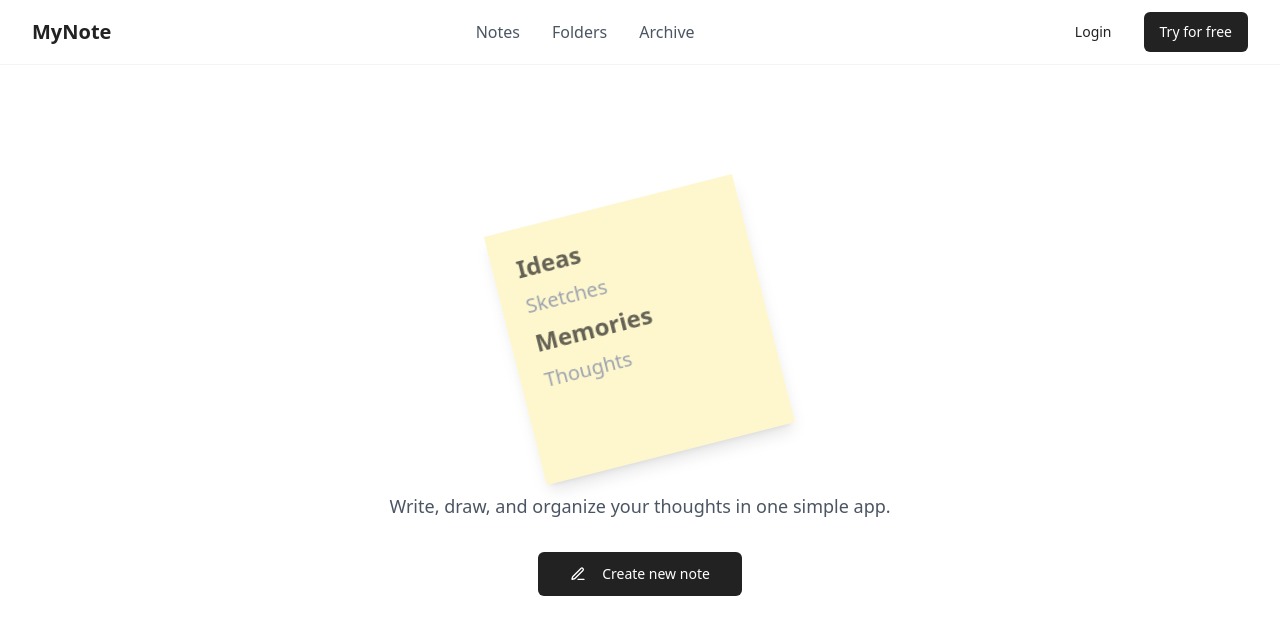
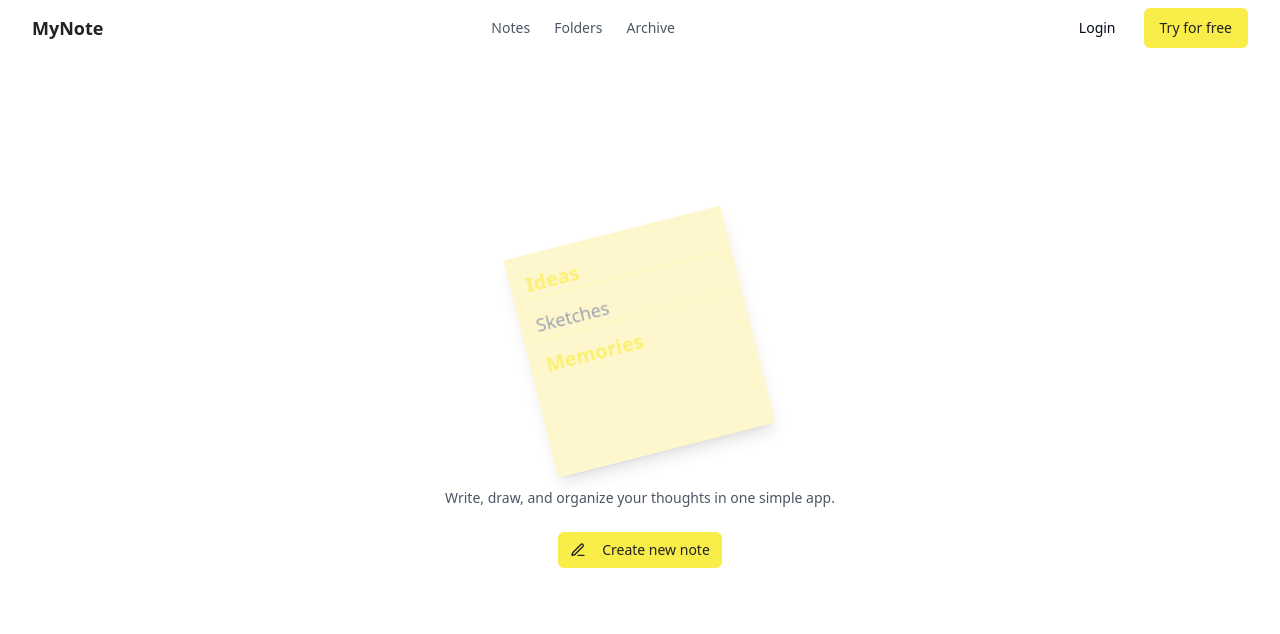
Before and after one commit to M3Sides/radiant-site-sculptor-74, a React (Vite) app: page / in a window 1280 px wide. Shown: the top 634 px of the page. Built offline with nearby package versions, Linux system fonts and the light colour scheme.

Commit message:
Update button styles and colors
- Adjust button and font sizes to be more compact.
- Change the primary color of buttons to #f9ed4a.
- Remove the border from the header.
- Modify the note component to display three lines as per the provided image.
[skip gpt_engineer]

```diff
--- a/src/components/Hero.tsx
+++ b/src/components/Hero.tsx
@@ -4,27 +4,26 @@ import { PenLine } from "lucide-react";
 const Hero = () => {
   return (
     <div className="min-h-screen flex flex-col items-center justify-center px-4 sm:px-6 lg:px-8">
-      <div className="relative w-64 h-64 mb-8">
+      <div className="relative w-56 h-56 mb-8">
         <div className="absolute inset-0 bg-note-yellow shadow-lg transform -rotate-12 animate-note-bounce">
-          <div className="p-6 text-primary/70">
-            <p className="font-bold text-2xl mb-2">Ideas</p>
-            <p className="text-gray-400 text-xl mb-2">Sketches</p>
-            <p className="font-bold text-2xl mb-2">Memories</p>
-            <p className="text-gray-400 text-xl">Thoughts</p>
+          <div className="p-4 text-primary/70">
+            <p className="font-bold text-xl mb-3 border-b border-primary/20">Ideas</p>
+            <p className="text-gray-400 text-lg mb-3 border-b border-primary/20">Sketches</p>
+            <p className="font-bold text-xl mb-3">Memories</p>
           </div>
         </div>
       </div>
 
       <div className="text-center max-w-2xl">
-        <p className="text-gray-600 text-lg mb-8">
+        <p className="text-gray-600 text-sm mb-6">
           Write, draw, and organize your thoughts in one simple app.
         </p>
 
         <Button
-          size="lg"
-          className="bg-primary text-white hover:bg-primary/90 transform transition-transform hover:scale-105"
+          size="sm"
+          className="bg-primary text-primary-foreground hover:bg-primary/90 transform transition-transform hover:scale-105"
         >
-          <PenLine className="mr-2 h-4 w-4" />
+          <PenLine className="mr-2 h-3.5 w-3.5" />
           Create new note
         </Button>
       </div>
--- a/src/components/Navbar.tsx
+++ b/src/components/Navbar.tsx
@@ -2,24 +2,24 @@ import { Button } from "@/components/ui/button";
 
 const Navbar = () => {
   return (
-    <nav className="fixed top-0 left-0 right-0 bg-white/80 backdrop-blur-sm z-50 border-b border-gray-100">
+    <nav className="fixed top-0 left-0 right-0 bg-white/80 backdrop-blur-sm z-50">
       <div className="max-w-7xl mx-auto px-4 sm:px-6 lg:px-8">
-        <div className="flex justify-between items-center h-16">
+        <div className="flex justify-between items-center h-14">
           <div className="flex-shrink-0 flex items-center">
-            <span className="text-xl font-bold text-primary">MyNote</span>
+            <span className="text-lg font-bold text-primary-foreground">MyNote</span>
           </div>
 
-          <div className="hidden sm:flex items-center space-x-8">
-            <a href="#" className="text-gray-600 hover:text-primary transition-colors">Notes</a>
-            <a href="#" className="text-gray-600 hover:text-primary transition-colors">Folders</a>
-            <a href="#" className="text-gray-600 hover:text-primary transition-colors">Archive</a>
+          <div className="hidden sm:flex items-center space-x-6">
+            <a href="#" className="text-sm text-gray-600 hover:text-primary-foreground transition-colors">Notes</a>
+            <a href="#" className="text-sm text-gray-600 hover:text-primary-foreground transition-colors">Folders</a>
+            <a href="#" className="text-sm text-gray-600 hover:text-primary-foreground transition-colors">Archive</a>
           </div>
 
-          <div className="flex items-center space-x-4">
-            <Button variant="ghost" className="text-primary">
+          <div className="flex items-center space-x-3">
+            <Button variant="ghost" className="text-sm">
               Login
             </Button>
-            <Button className="bg-primary text-white hover:bg-primary/90">
+            <Button className="text-sm">
               Try for free
             </Button>
           </div>
--- a/tailwind.config.ts
+++ b/tailwind.config.ts
@@ -29,8 +29,8 @@ export default {
           border: "#E6DFB8",
         },
         primary: {
-          DEFAULT: "#222222",
-          foreground: "#FFFFFF",
+          DEFAULT: "#f9ed4a",
+          foreground: "#222222",
         },
         secondary: {
           DEFAULT: "#8E9196",
```
